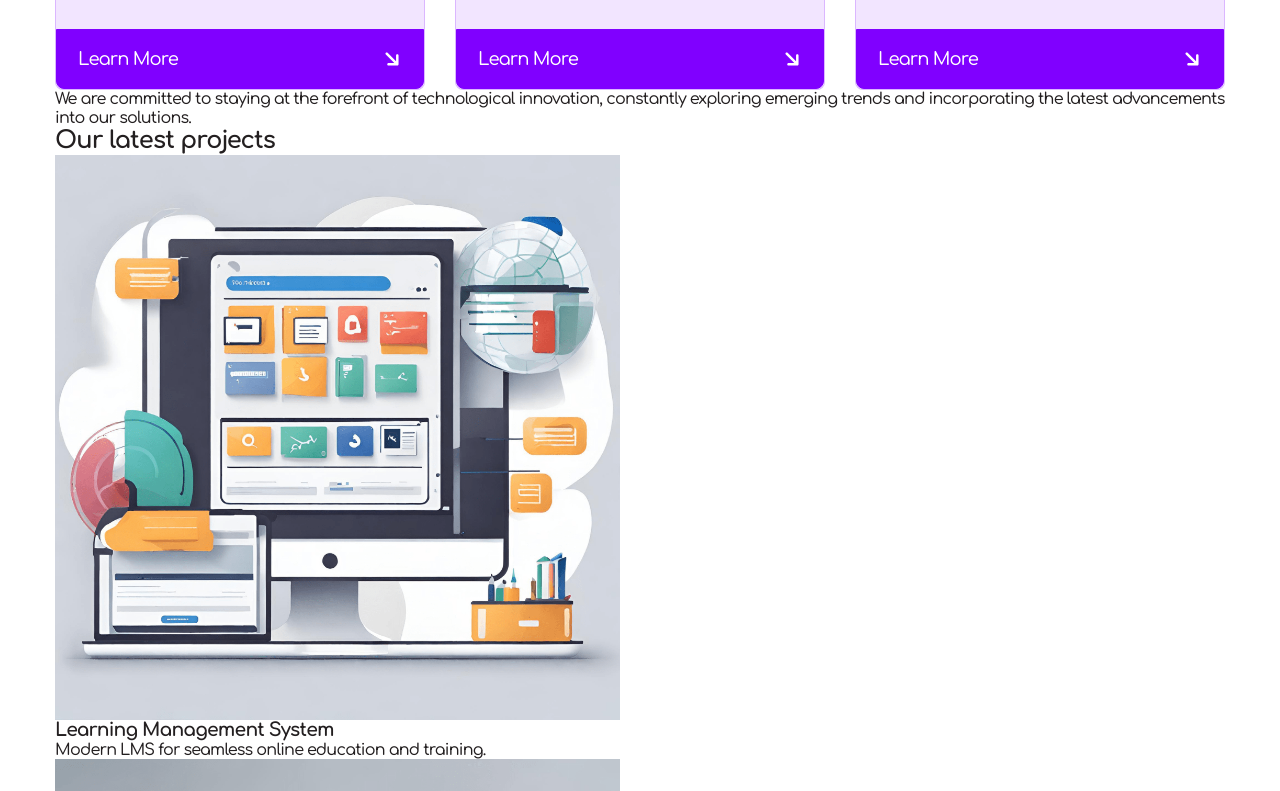
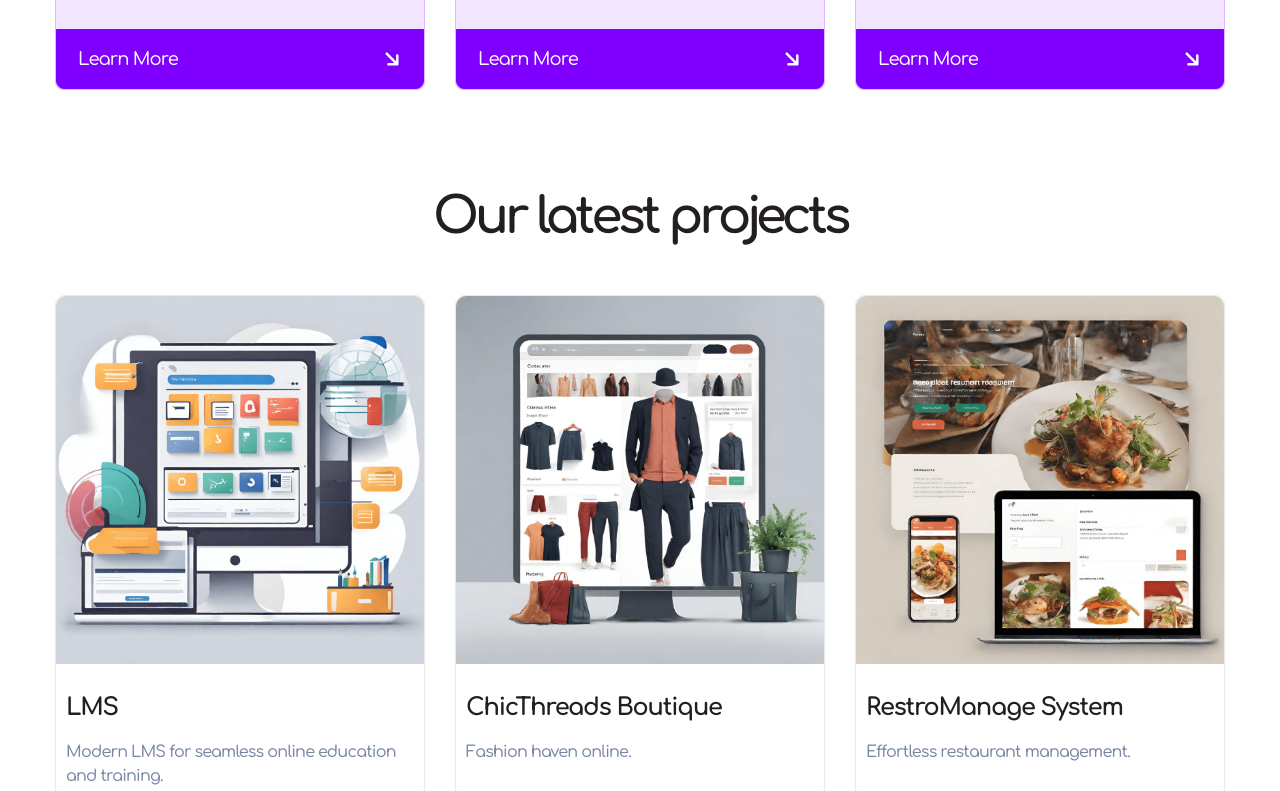
Before and after one commit to OlegSubotin/tiqsolve, a plain HTML site: page index.html in a window 1280 px wide. Shown: the part 2329-3120 px from the top of the page. Drawn offline with nearby package versions, Linux system fonts and the light colour scheme; files whose address does not match are found by name; a web font is replaced by a local one.

Commit message:
style: add projects

```diff
--- a/css/index.css
+++ b/css/index.css
@@ -469,3 +469,59 @@ a {
 .how-we-help-item-link:hover .icon {
   transform: rotate(90deg);
 }
+
+/* PRODUCTS SECTION */
+
+.projects {
+  padding-top: 100px;
+}
+
+.projects-title {
+  color: var(--main-black-color);
+  font-size: 50px;
+  font-style: normal;
+  font-weight: 700;
+  line-height: 1.1; /* 110% */
+  letter-spacing: -4px;
+  text-align: center;
+  margin-bottom: 50px;
+}
+
+.projects-list {
+  display: flex;
+  justify-content: space-between;
+}
+
+.projects-item {
+  width: 370px;
+  border: 1px solid var(--grey-color);
+  border-radius: 10px;
+}
+
+.projects-item img {
+  margin-bottom: 30px;
+  border-top-right-radius: 10px;
+  border-top-left-radius: 10px;
+}
+
+.projects-item .title {
+  color: var(--main-black-color);
+  font-size: 24px;
+  font-style: normal;
+  font-weight: 700;
+  line-height: 1.2; /* 120% */
+  letter-spacing: -1.2px;
+  margin-bottom: 17px;
+  padding-left: 10px;
+  padding-right: 10px;
+}
+
+.projects-item .text {
+  color: var(--darker-grey-color);
+  font-size: 16px;
+  font-style: normal;
+  font-weight: 500;
+  line-height: 1.5; /* 150% */
+  letter-spacing: -0.8px;
+  padding: 0 10px 10px;
+}
--- a/index.html
+++ b/index.html
@@ -208,11 +208,6 @@
               </a>
             </li>
           </ul>
-          <p class="how-we-help-accent-text">
-            We are committed to staying at the forefront of technological
-            innovation, constantly exploring emerging trends and incorporating
-            the latest advancements into our solutions.
-          </p>
         </div>
       </section>
       <section class="projects" id="products">
@@ -220,8 +215,8 @@
           <h2 class="projects-title">Our latest projects</h2>
           <ul class="projects-list">
             <li class="projects-item">
-              <img src="./images/lms.png" width="565px" alt="Showing LMS App" />
-              <h3 class="title">Learning Management System</h3>
+              <img src="./images/lms.png" width="370px" alt="Showing LMS App" />
+              <h3 class="title">LMS</h3>
               <p class="text">
                 Modern LMS for seamless online education and training.
               </p>
@@ -229,7 +224,7 @@
             <li class="projects-item">
               <img
                 src="./images/store.png"
-                width="565px"
+                width="370px"
                 alt="Showing Online Store"
               />
               <h3 class="title">ChicThreads Boutique</h3>
@@ -238,7 +233,7 @@
             <li class="projects-item">
               <img
                 src="./images//restaurant-management.png"
-                width="565px"
+                width="370px"
                 alt="Showing LMS App"
               />
               <h3 class="title">RestroManage System</h3>
```
